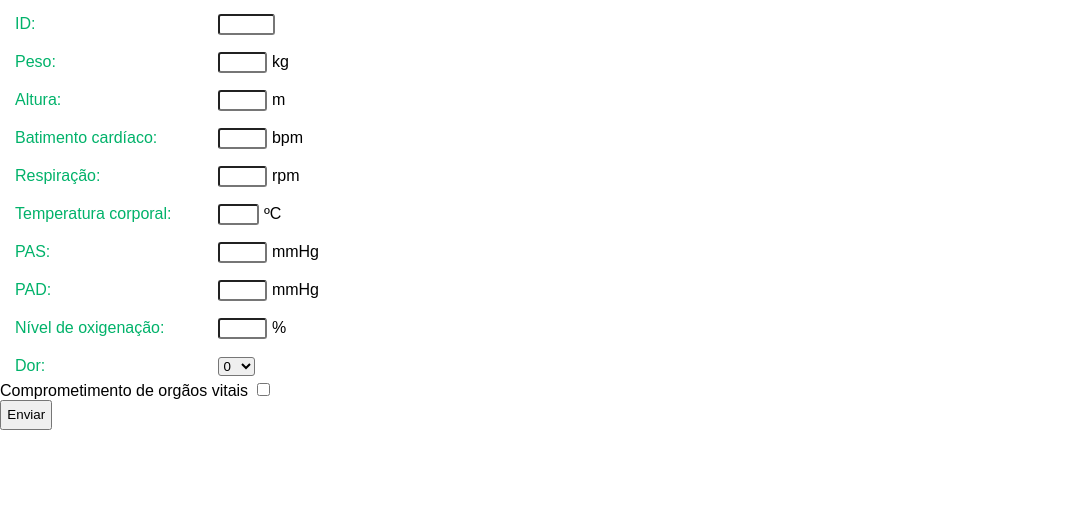
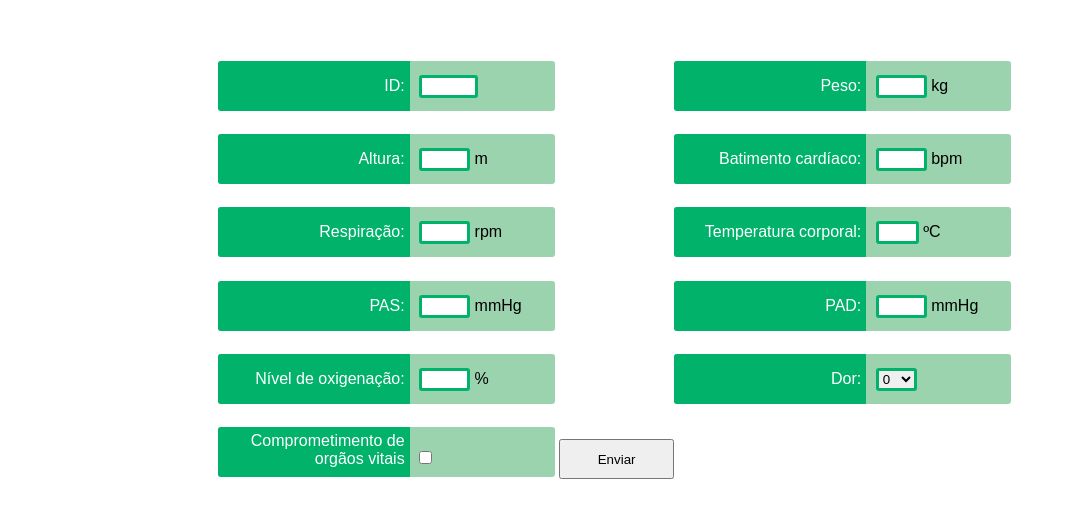
Before and after one commit to CaicarasHackerClub/etec-ptcc, a PHP site: page /backend/triagem.php in a window 1280 px wide. Shown: the top 518 px of the page, without its empty margins (0-1074 px from the left). Run offline with PHP 8.4, Linux system fonts and the light colour scheme.

Commit message:
FrontEnd: Modificações no main.css e script.js.
	* Adicionado css na tela de triagem,
	ainda não está responsivo.

	* Mudado o tamanho do iframe no javascript.

```diff
--- a/css/main.css
+++ b/css/main.css
@@ -28,7 +28,8 @@ header{
   align-content: flex-end;
   width: 13%;
   height: 100%;
-  background: linear-gradient(#FFF, #9bd3ae, #FFF);
+  background-color: #d8fce4;
+  /*background: linear-gradient(#FFF, #9bd3ae, #FFF);*/
   flex-wrap: wrap;
   border-right: 1px solid #29784b;
   border-left: 1px solid #29784b;
@@ -107,6 +108,9 @@ header{
   display: flex;
   font-size: 17pt;
   width: 100%;
+}
+
+.sub-cabecalho{
   background-color: #9bd3ae;
 }
 
@@ -156,6 +160,7 @@ header{
   font-size: 10pt;
   width: 100%;
 }
+
 .container .main-lateral .anchor p{
   display: inline-block;
   position: absolute;
@@ -221,11 +226,9 @@ AQUI COMEÇA AS EDIÇÕES NO CONTEUDO DO CENTRO DOS SUB-MÓDULOS
 
 /*edição no conteudo que fica dentro do centro da pagina*/
 .conteudoCentro .main .main-centro{
-  width: 99%;
+  width: 100%;
   height: 84.5vh;
-  margin: 0.5%;
-  border: 0.5px solid #29784b;
-  background-color: #fff;
+  /*border: 0.5px solid #29784b;*/
 }
 
 /*edição na segunda class do da main do centro*/
@@ -301,6 +304,7 @@ FIM DAS EDIÇÕES NO CONTEÚDO DO CENTRO DOS SUB-MÓDULOS
 
 .TabControl #content{
   width:100%;
+  background-color: #fff;
   /*border: solid 1px #01b26a;*/
   overflow: hidden;
   height:100%;
@@ -351,24 +355,48 @@ FIM DAS EDIÇÕES NO CONTEÚDO DO CENTRO DOS SUB-MÓDULOS
 
 /*EDIÇÕES NOS FORULÁRIOS DE TRIAGEM*/
 .form {
-  width: 100%;
+  width: 90%;
   height: 98%;
   display: inline-block;
   font-family: sans-serif;
+  margin-left: 8%;
+  margin-top: 3%;
+  /*border: 1px solid;*/
+}
+
+.form .lbl_class, .extend-class{
+  color: #fff;
+  display: inline-block;
+  width: 57%;
+  height: 100%;
+  padding: 5px;
+  background-color: #01b26a;
+  text-align: right;
+  border-radius: 3px 0px 0px 3px;
 }
 
 .form .lbl_class{
-  color: #01b26a;
-  display: inline-block;
-  width: 200px;
-  margin-top: 10px;
-  margin-left: 10px;
-  padding: 5px;
+  line-height: 40px;
 }
 
 .form .inp_class{
   border-radius: 3px 3px 3px 3px;
-  margin-left: 4px;
+  border: 3px solid #01b26a;
+  margin-left: 5px;
+}
+
+.form .extend-group-form{
+  height: 40px;
+}
+
+.form .group-form, .extend-group-form{
+  width: 337px;
+  height: 50px;
+  background-color: #9bd3ae;
+  margin-top: 2%;
+  margin-left: 10%;
+  display: inline-block;
+  border-radius: 3px 3px 3px 3px;
 }
 
 .form .extend-lbl-class{
@@ -381,9 +409,22 @@ FIM DAS EDIÇÕES NO CONTEÚDO DO CENTRO DOS SUB-MÓDULOS
   position: relative;
 }
 
+.form .submit{
+  height: 40px;
+  width: 10%;
+  margin-top: 10px;
+}
+
 .form .lbl-radio-class p{
   margin-top: -28px;
   margin-left: 40px;
+}
+
+.form-classi .lbl_class{
+  width: 15%;
+  text-align: left;
+  margin-top: 10px;
+  border-radius:  3px 3px 3px 3px;
 }
 
 /* Escondemos o radio original */
@@ -397,7 +438,7 @@ FIM DAS EDIÇÕES NO CONTEÚDO DO CENTRO DOS SUB-MÓDULOS
   display: inline-block;
   width: 32px;
   height: 32px;
-  margin-top: -10px;
+  margin-top: 10px;
   border-radius: 50%;
   /*position: absolute;*/
   left: 0;
@@ -446,6 +487,7 @@ FIM DAS EDIÇÕES NO CONTEÚDO DO CENTRO DOS SUB-MÓDULOS
     background-position: 15% -1%;*/
     width: 145px;
     height: 100px;
+    margin-top: 10px;
   }
 
   /*edição no grupo onde fica o icone da página*/
--- a/js/script.js
+++ b/js/script.js
@@ -90,7 +90,7 @@ function mostrarAbas(nomeAba, url, num) {
   if (!$("#abas"+num ).is( ":visible")) {
     $('#abas').append("<li><div class='aba' id='abas"+num+"'><span>"+nomeAba+"</span></div></li>");
     $('#content').append("<div class='conteudo' id='conteudo"+num+"'></div>");
-    $('#conteudo'+num).append("<iframe name='frame"+num+"' id='frame"+num+"' width='99%' height='95%'></iframe>");
+    $('#conteudo'+num).append("<iframe name='frame"+num+"' id='frame"+num+"' width='100%' height='95%'></iframe>");
     window.open (url, 'frame'+num);
     abas(num);
     if (screen.width <= 650) {
```
